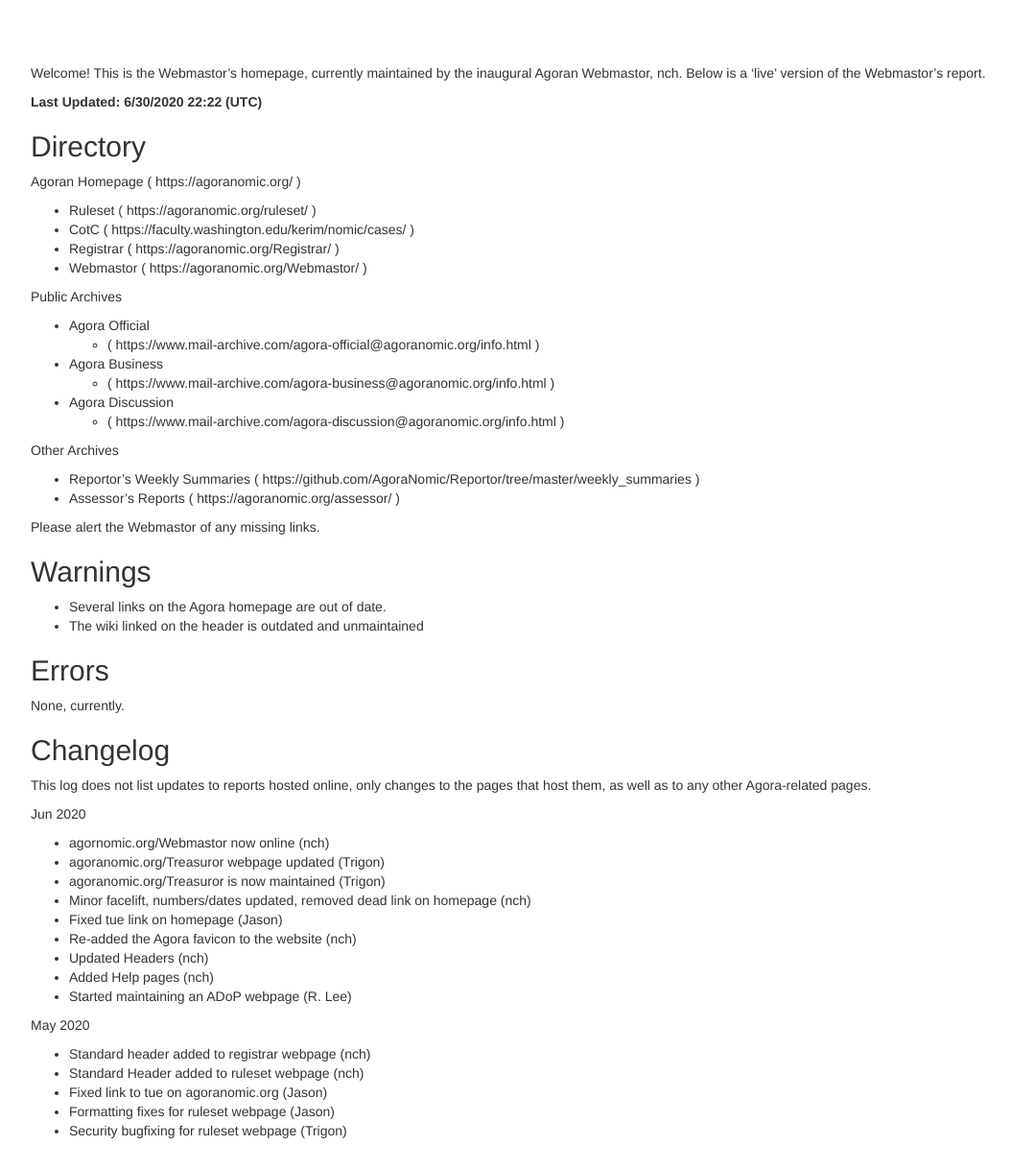
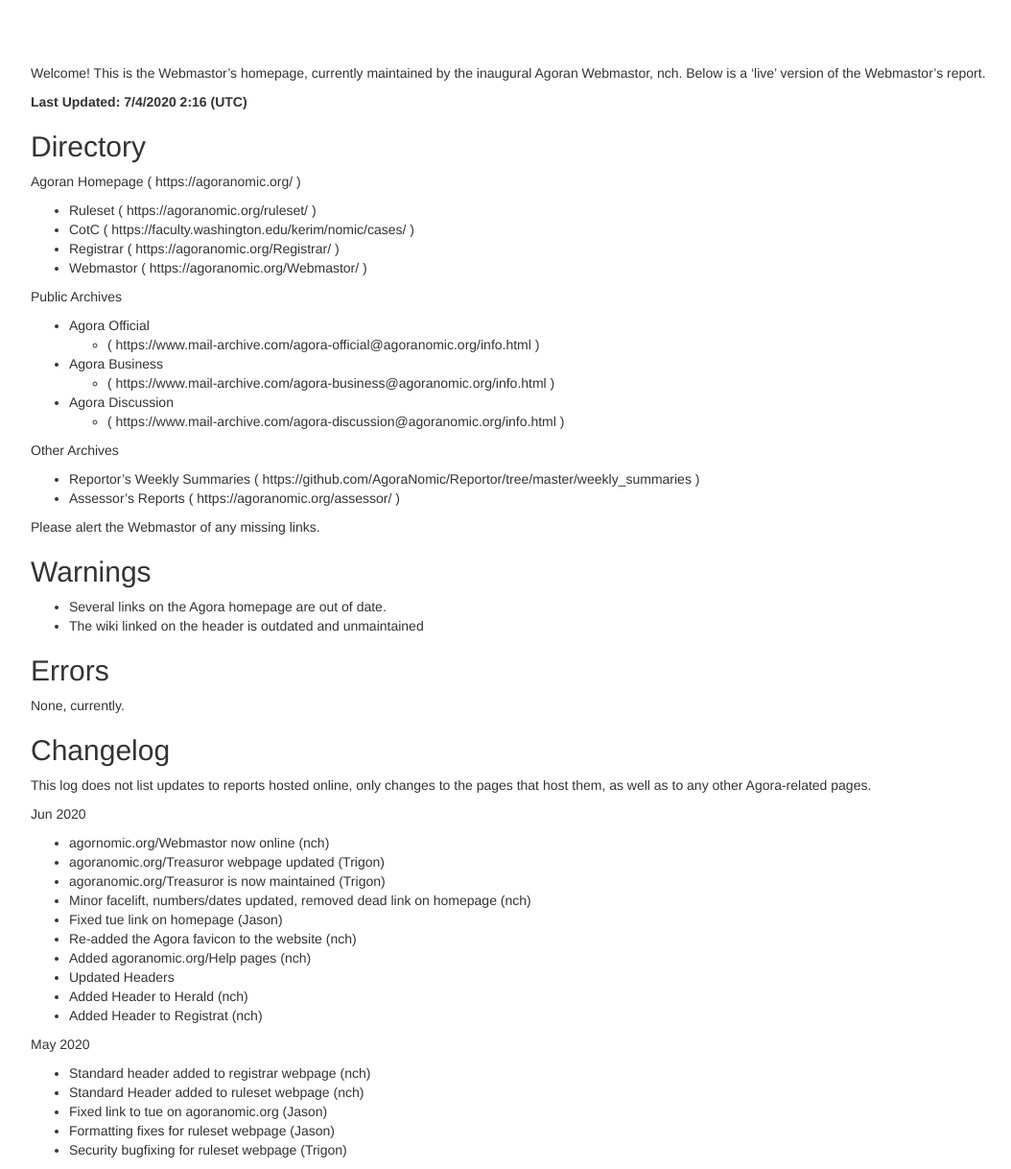
Before and after one commit to AgoraNomic/Webmastor, a Jekyll site: the page built from docs/index.md, in a window 1280 px wide, cut to the strip 104-1322 px from the top of the page. Shown: the whole strip at 96% size, without its empty margins (38-1092 px from the left). Built offline with Jekyll 4.4.1, drawn with Linux system fonts in a browser that asks for light colours; nearby versions of some CDN libraries; our own code applies the rules of GitHub Pages for plain Markdown files.

Commit message:
Jun updates

```diff
--- a/docs/index.md
+++ b/docs/index.md
@@ -1,6 +1,6 @@
 Welcome! This is the Webmastor's homepage, currently maintained by the inaugural Agoran Webmastor, nch. Below is a 'live' version of the Webmastor's report.
 
-**Last Updated: 6/30/2020 22:22 (UTC)**
+**Last Updated: 7/4/2020 2:16 (UTC)**
 
 Directory
 ---------
@@ -51,9 +51,10 @@ Jun 2020
 - Minor facelift, numbers/dates updated, removed dead link on homepage (nch)
 - Fixed tue link on homepage (Jason)
 - Re-added the Agora favicon to the website (nch)
-- Updated Headers (nch)
-- Added Help pages (nch)
-- Started maintaining an ADoP webpage (R. Lee)
+- Added agoranomic.org/Help pages (nch)
+- Updated Headers
+- Added Header to Herald (nch)
+- Added Header to Registrat (nch)
 
 May 2020
 
--- a/mkreport.py
+++ b/mkreport.py
@@ -3,7 +3,7 @@ from datetime import datetime, timezone
 
 monthshorts = ["jan", "feb", "mar", "apr", "jun", "jul", "aug", "sep", "oct", "nov", "dec"]
 
-with open('Changelog.md') as f:
+with open('Changelog') as f:
     changelog = f.read()
 
 with open('Directory') as f:
```
Also changed, not shown: 1 other file.
